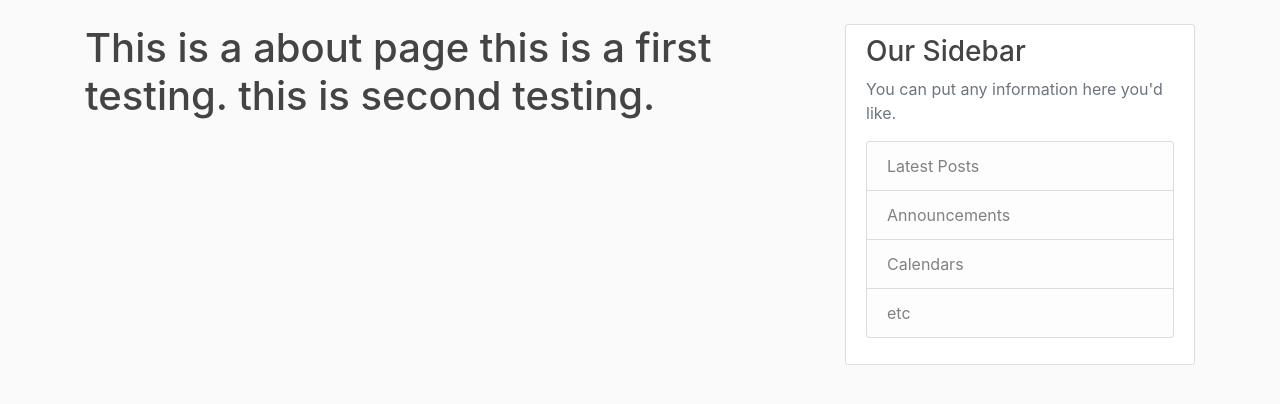
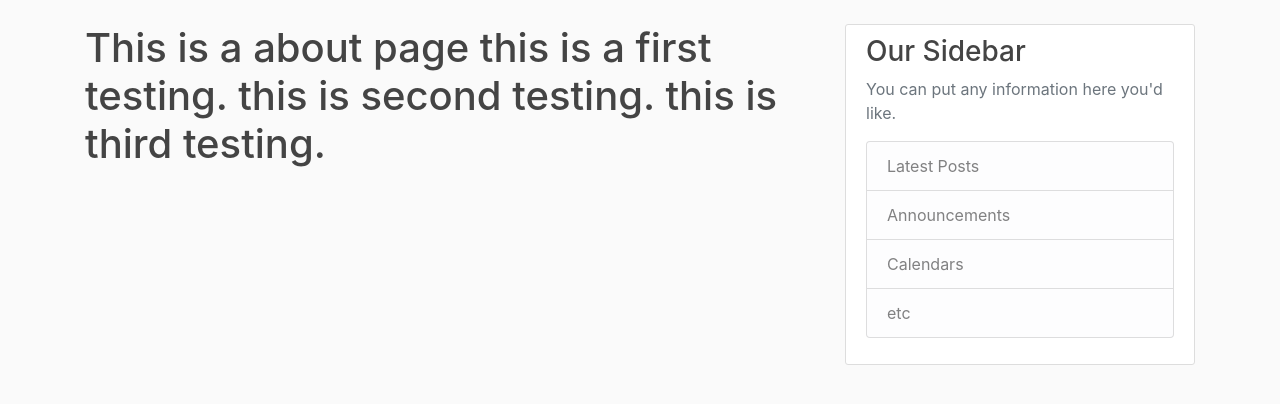
Before and after one commit to princea55/blog-post, a Flask app: page /about in a window 1280 px wide. Shown: the part 56-460 px from the top of the page. Run offline with Flask 2, Linux system fonts and the light colour scheme; some libraries are stand-ins or nearby versions.

Commit message:
third testing

```diff
--- a/flaskblog/templates/about.html
+++ b/flaskblog/templates/about.html
@@ -4,5 +4,6 @@
         This is a about page
         this is a first testing.
         this is second testing.
+        this is third testing.
     </h1>
 {%endblock%}
```
Also changed, not shown: 1 other file.
